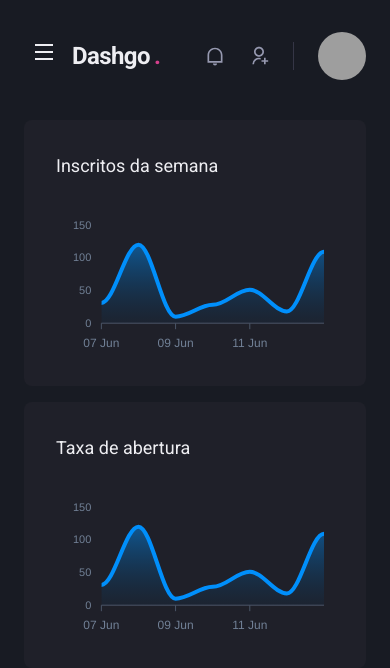
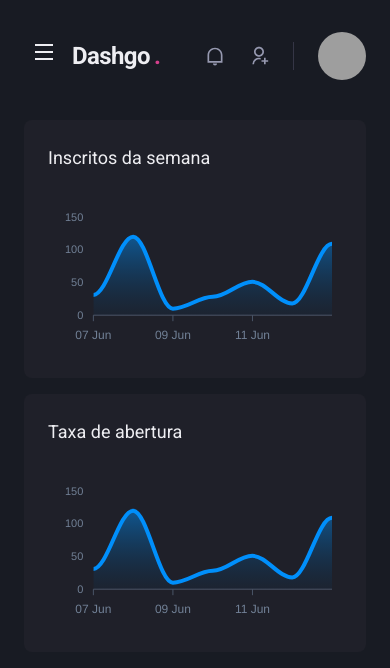
Before and after one commit to edcnogueira/dashgo, a Next.js app: page /dashboard in a window 390 px wide. Shown: the top 668 px of the page. Built offline with nearby package versions, Linux system fonts and the light colour scheme; grey boxes are pictures that could not be loaded.

Commit message:
feat: cria responsividade do dashboard

```diff
--- a/src/pages/dashboard.jsx
+++ b/src/pages/dashboard.jsx
@@ -80,7 +80,7 @@ export default function Dashboard() {
                 <Sidebar />
                 <SimpleGrid flex="1" gap="4" minChildWidth="320px" align="flex-start">
                     <Box
-                        p="8"
+                        p={["6", "8"]}
                         bg="gray.800"
                         borderRadius={8}
                         pb="4"
@@ -89,7 +89,7 @@ export default function Dashboard() {
                         <Chart options={options} series={series} type="area" height={160} />
                     </Box>
                     <Box
-                        p="8"
+                        p={["6", "8"]}
                         bg="gray.800"
                         borderRadius={8}
                         pb="4"
```
